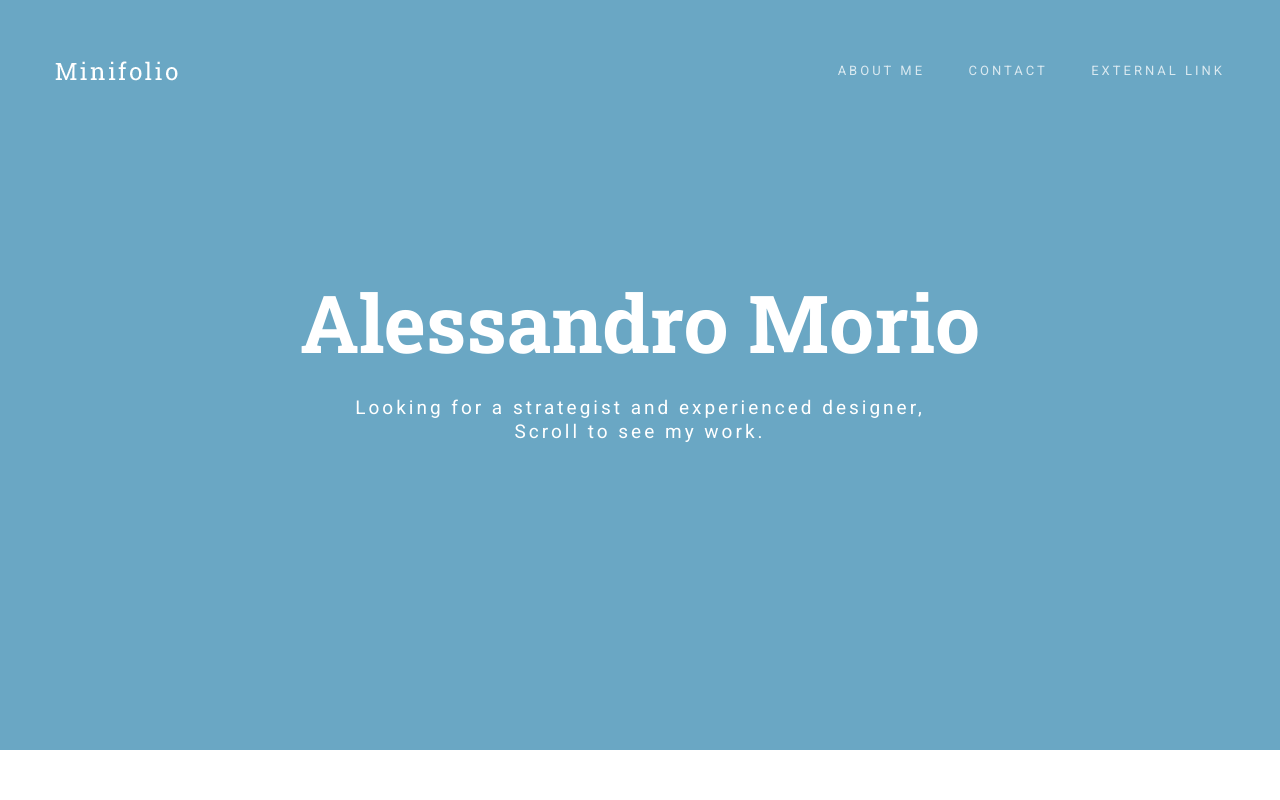
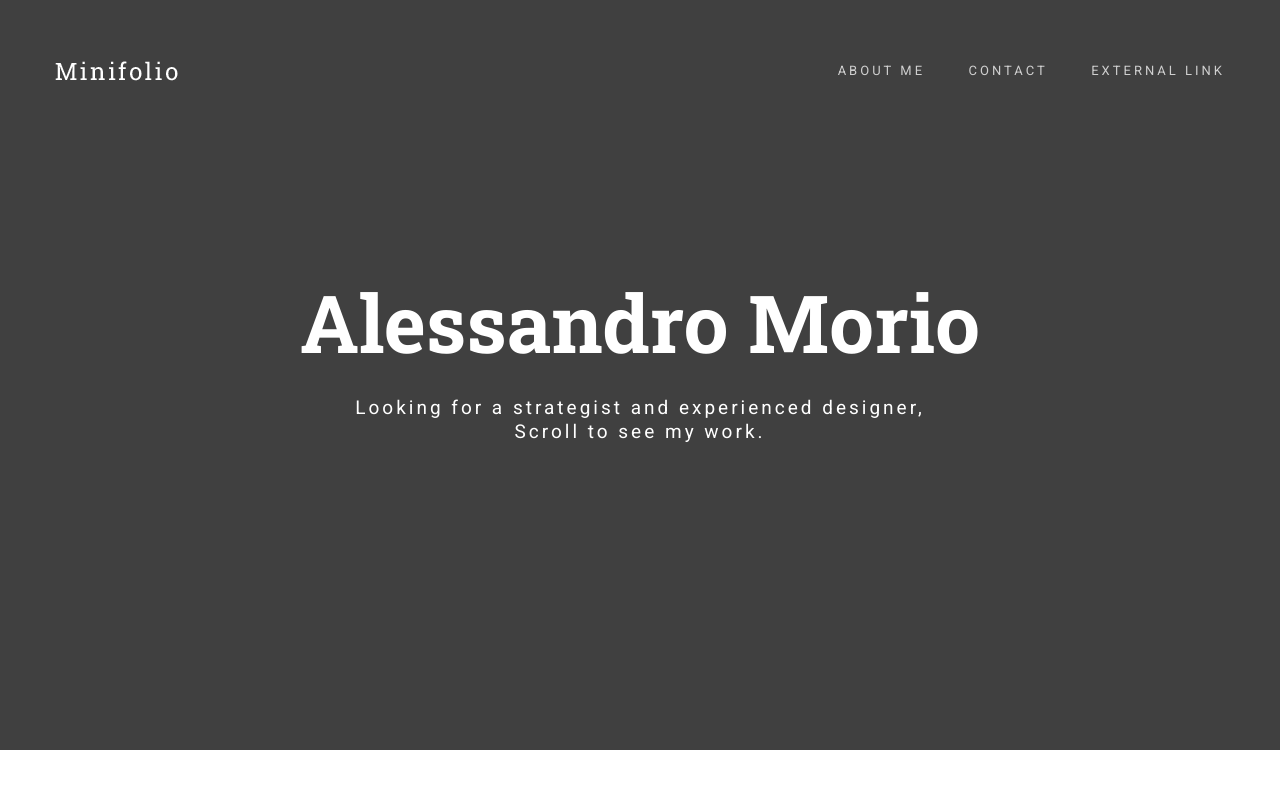
Before and after one commit to alessandro-morio/alessandro-morio.github.io, a plain HTML site: page index.html in a window 1280 px wide. Shown: the top 800 px of the page. Drawn offline with nearby package versions, Linux system fonts and the light colour scheme.

Commit message:
modf css

```diff
--- a/css/main.css
+++ b/css/main.css
@@ -298,7 +298,7 @@ ul li {
 -------------------------------------------------------------------------------*/
 
 .banner {
-	background-color: #6AA7C4;
+	background-color: #404040;
 	min-height: 750px;
 }
 .banner-text {
```
